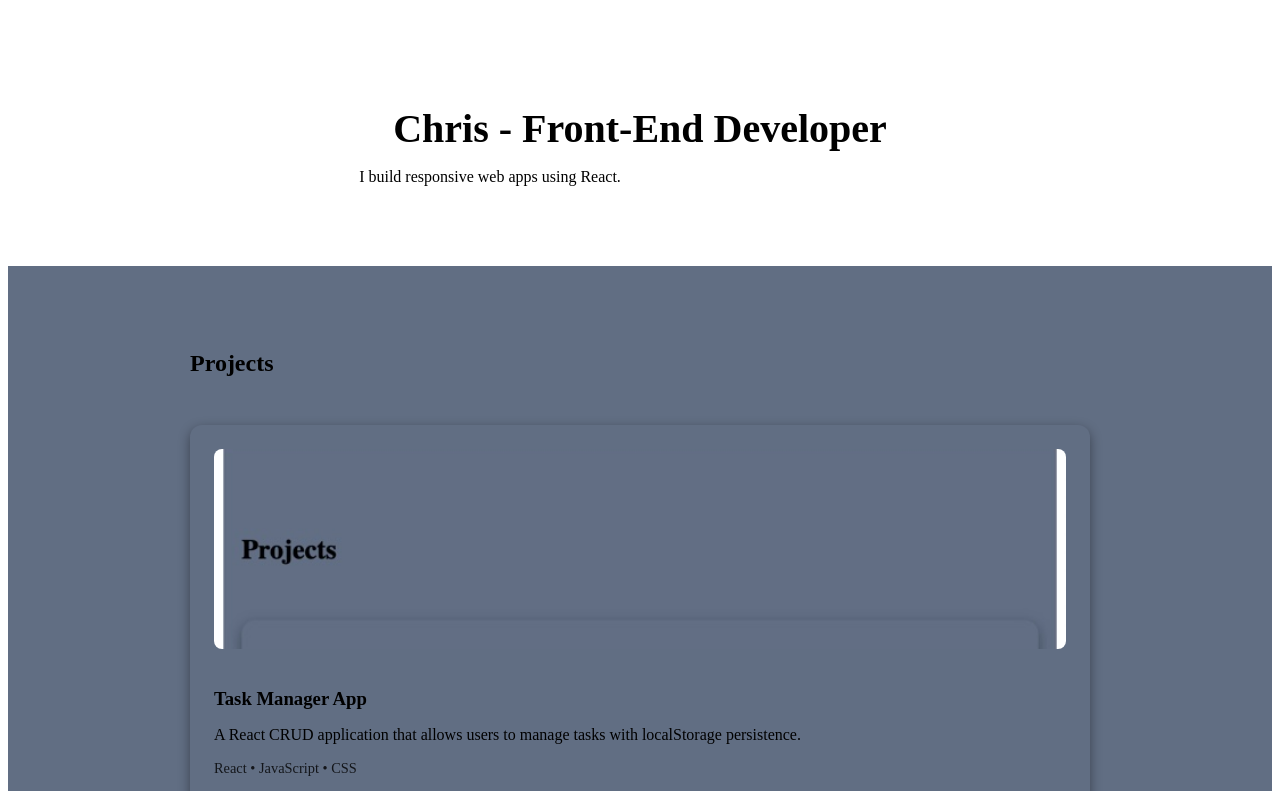
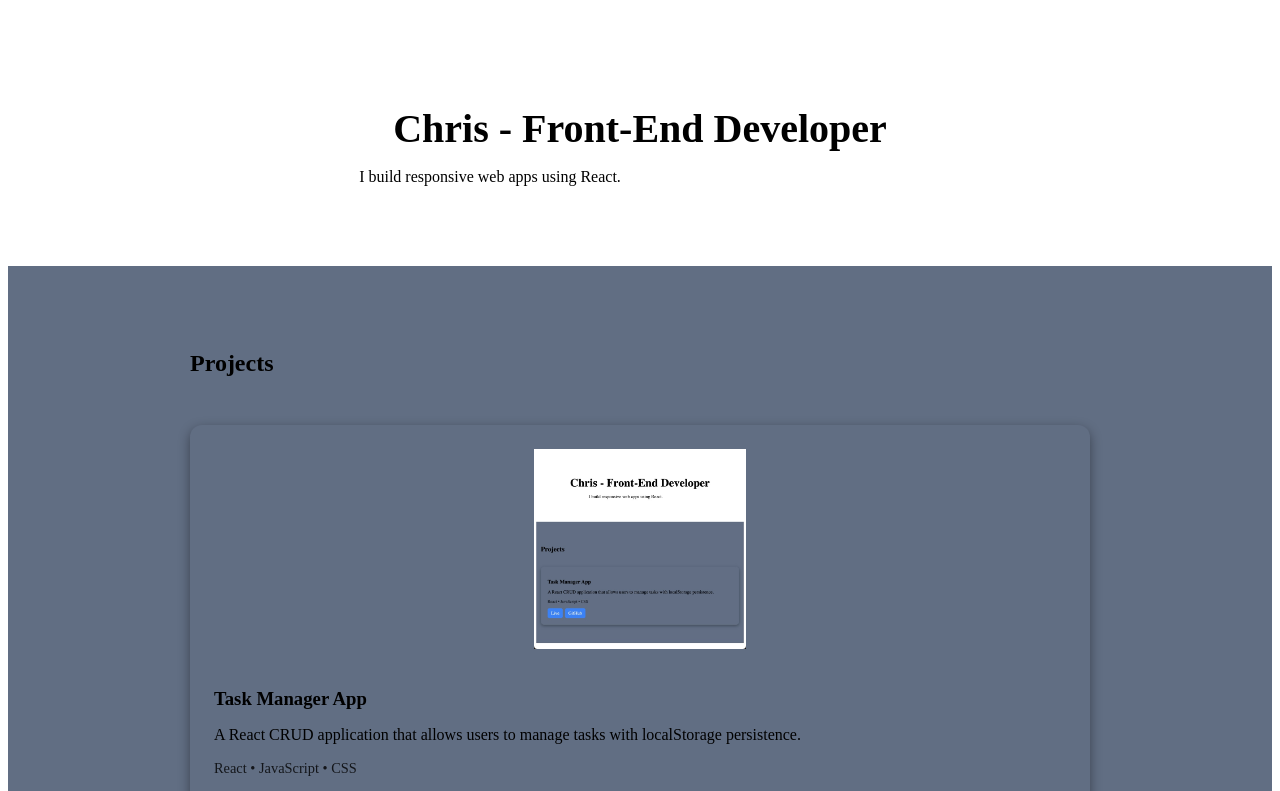
Before and after one commit to ccotti/portfolio, a React app: page / in a window 1280 px wide. Shown: the top 791 px of the page. Built offline with nearby package versions, Linux system fonts and the light colour scheme; the HTML template or start-up script is replaced by a standard one.

Commit message:
moved img to public

```diff
--- a/src/styles.css
+++ b/src/styles.css
@@ -106,7 +106,7 @@ li {
 .project-card img {
   width: 100%;
   max-height: 200px;
-  object-fit: cover;
+  object-fit: contain;
   border-radius: 8px;
   margin-bottom: 1rem;
 }
```
